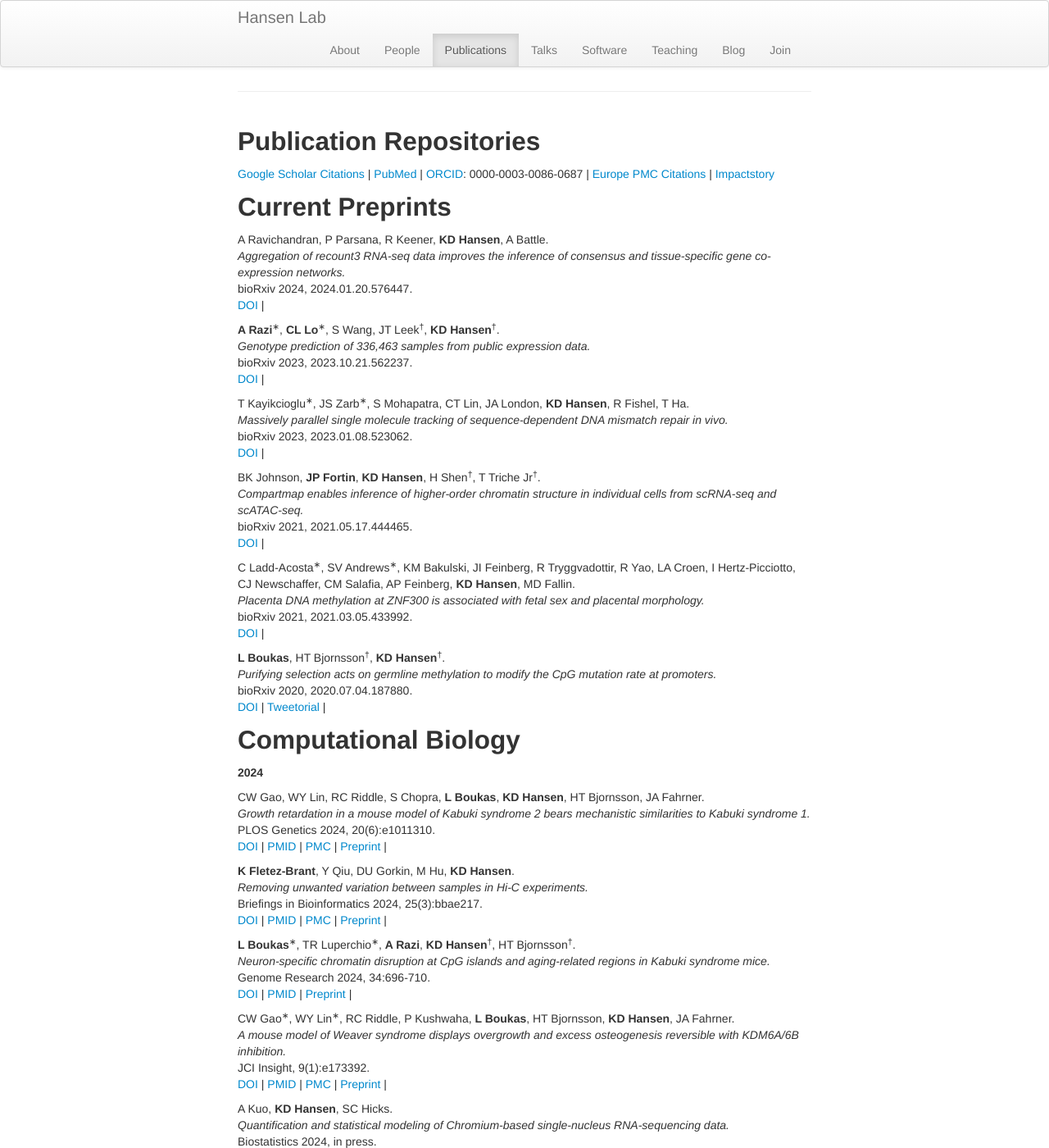
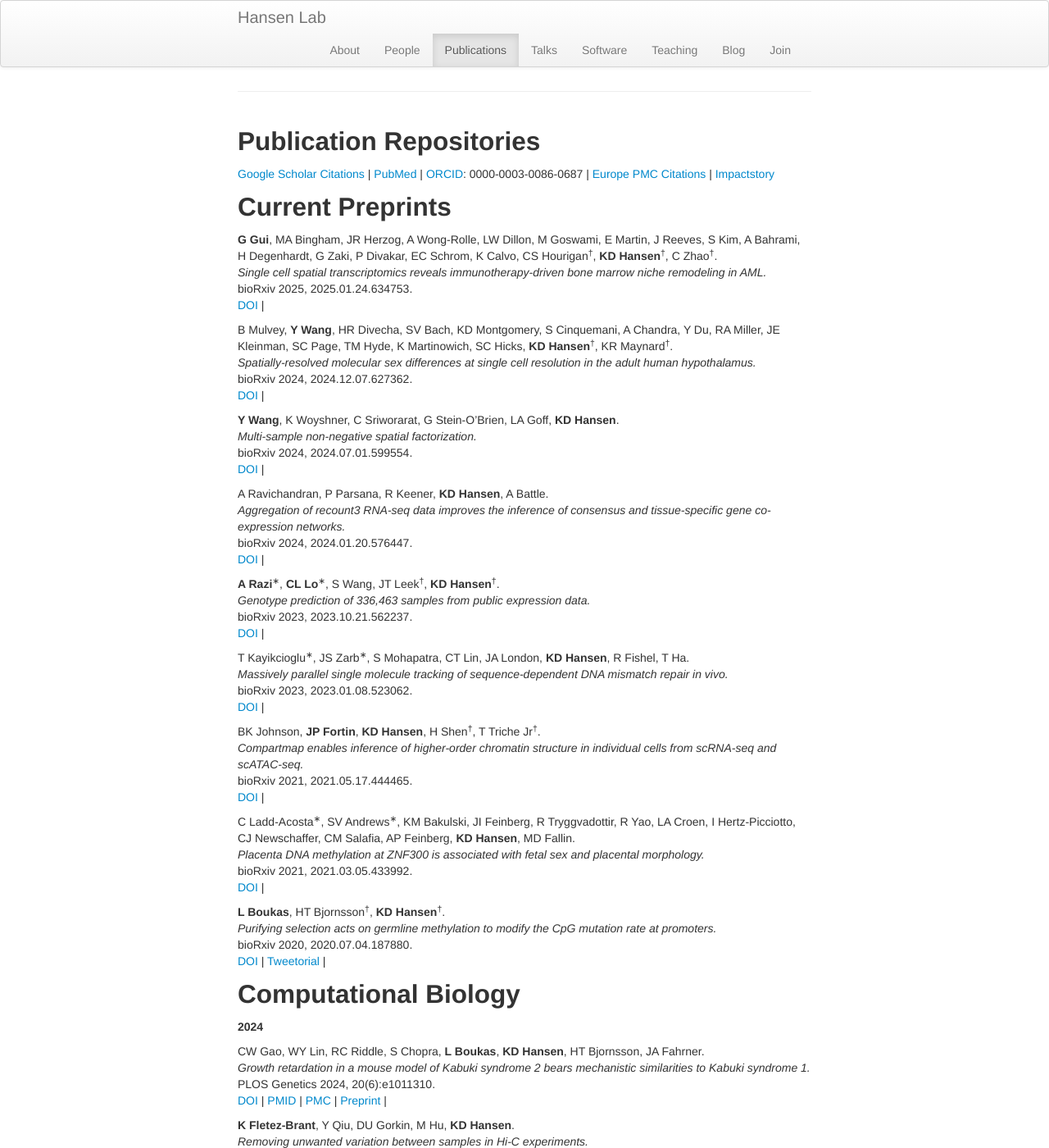
Before and after one commit to hansenlab/hansenlab.github.io, a Jekyll site: the page built from 02-pubs.md, in a window 1280 px wide and 1400 px high. Shown: the whole window at 82% size. Built offline with Jekyll 4.4.1, drawn with Linux system fonts in a browser that asks for light colours; comment, search, counter and statistics services are not loaded; some of the changed text lies outside the part shown.

Commit message:
new pubs

```diff
--- a/02-pubs.md
+++ b/02-pubs.md
@@ -20,6 +20,24 @@ Publication Repositories
 
 Current Preprints
 -----------------
+
+**G Gui**, MA Bingham, JR Herzog, A Wong-Rolle, LW Dillon, M Goswami, E Martin, J Reeves, S Kim, A Bahrami, H Degenhardt, G Zaki, P Divakar, EC Schrom, K Calvo, CS Hourigan<sup>&dagger;</sup>, **KD Hansen**<sup>&dagger;</sup>, C Zhao<sup>&dagger;</sup>.
+_Single cell spatial transcriptomics reveals immunotherapy-driven bone marrow niche remodeling in AML._
+bioRxiv 2025, 2025.01.24.634753.
+[DOI](https://doi.org/10.1101/2025.01.24.634753) |
+<span data-badge-type="4" data-doi="10.1101/2025.01.24.634753" data-hide-no-mentions="true" class="altmetric-embed"> </span>
+
+B Mulvey, **Y Wang**, HR Divecha, SV Bach, KD Montgomery, S Cinquemani, A Chandra, Y Du, RA Miller, JE Kleinman, SC Page, TM Hyde, K Martinowich, SC Hicks, **KD Hansen**<sup>&dagger;</sup>, KR Maynard<sup>&dagger;</sup>.
+_Spatially-resolved molecular sex differences at single cell resolution in the adult human hypothalamus._
+bioRxiv 2024, 2024.12.07.627362.
+[DOI](https://doi.org/10.1101/2024.12.07.627362) |
+<span data-badge-type="4" data-doi="10.1101/2024.12.07.627362" data-hide-no-mentions="true" class="altmetric-embed"> </span>
+
+**Y Wang**, K Woyshner, C Sriworarat, G Stein-O’Brien, LA Goff, **KD Hansen**.
+_Multi-sample non-negative spatial factorization._
+bioRxiv 2024, 2024.07.01.599554.
+[DOI](https://doi.org/10.1101/2024.07.01.599554) |
+<span data-badge-type="4" data-doi="10.1101/2024.07.01.599554" data-hide-no-mentions="true" class="altmetric-embed"> </span>
 
 A Ravichandran, P Parsana, R Keener, **KD Hansen**, A Battle.
 _Aggregation of recount3 RNA-seq data improves the inference of consensus and tissue-specific gene co-expression networks._
@@ -81,6 +99,13 @@ Briefings in Bioinformatics 2024, 25(3):bbae217.
 [PMC](http://www.ncbi.nlm.nih.gov/pmc/articles/PMC11074651) |
 [Preprint](https://doi.org/10.1101/214361) |
 <span data-badge-type="4" data-doi="10.1093/bib/bbae217" data-hide-no-mentions="true" class="altmetric-embed"> </span>
+
+M Majumder, JT Leek, **KD Hansen**, **A Razi**, AL McGuire.
+_Large-scale genotype prediction from {RNA} sequence data necessitates a new ethical and policy framework._
+Nature Genetics 2024, 56(8):1537-1540.
+[DOI](https://doi.org/10.1038/s41588-024-01825-4) |
+[PMID](http://www.ncbi.nlm.nih.gov/pubmed/39039279) |
+<span data-badge-type="4" data-doi="10.1038/s41588-024-01825-4" data-hide-no-mentions="true" class="altmetric-embed"> </span>
 
 **L Boukas**<sup>&lowast;</sup>, TR Luperchio<sup>&lowast;</sup>, **A Razi**, **KD Hansen**<sup>&dagger;</sup>, HT Bjornsson<sup>&dagger;</sup>.
 _Neuron-specific chromatin disruption at CpG islands and aging-related regions in Kabuki syndrome mice._
```
